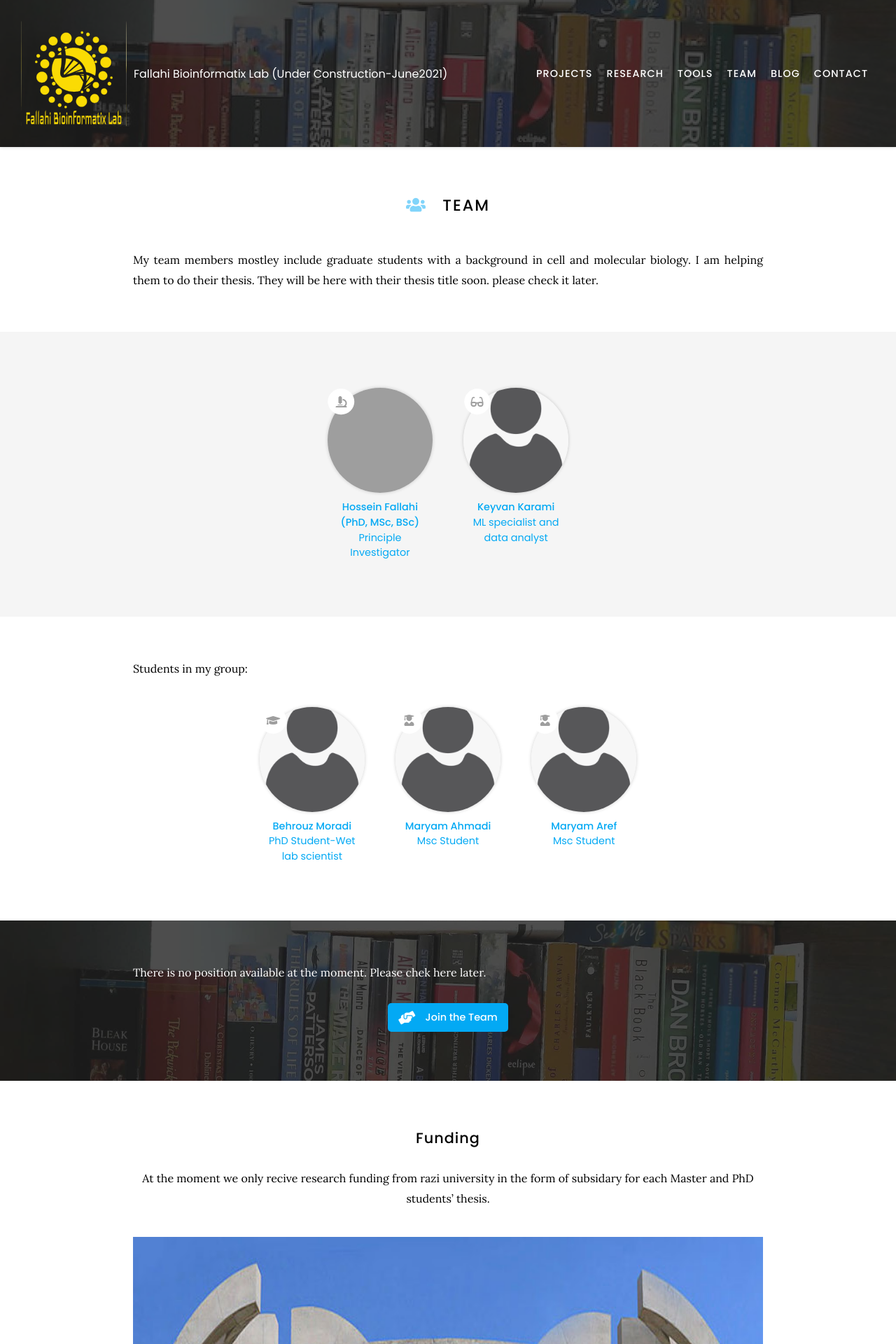
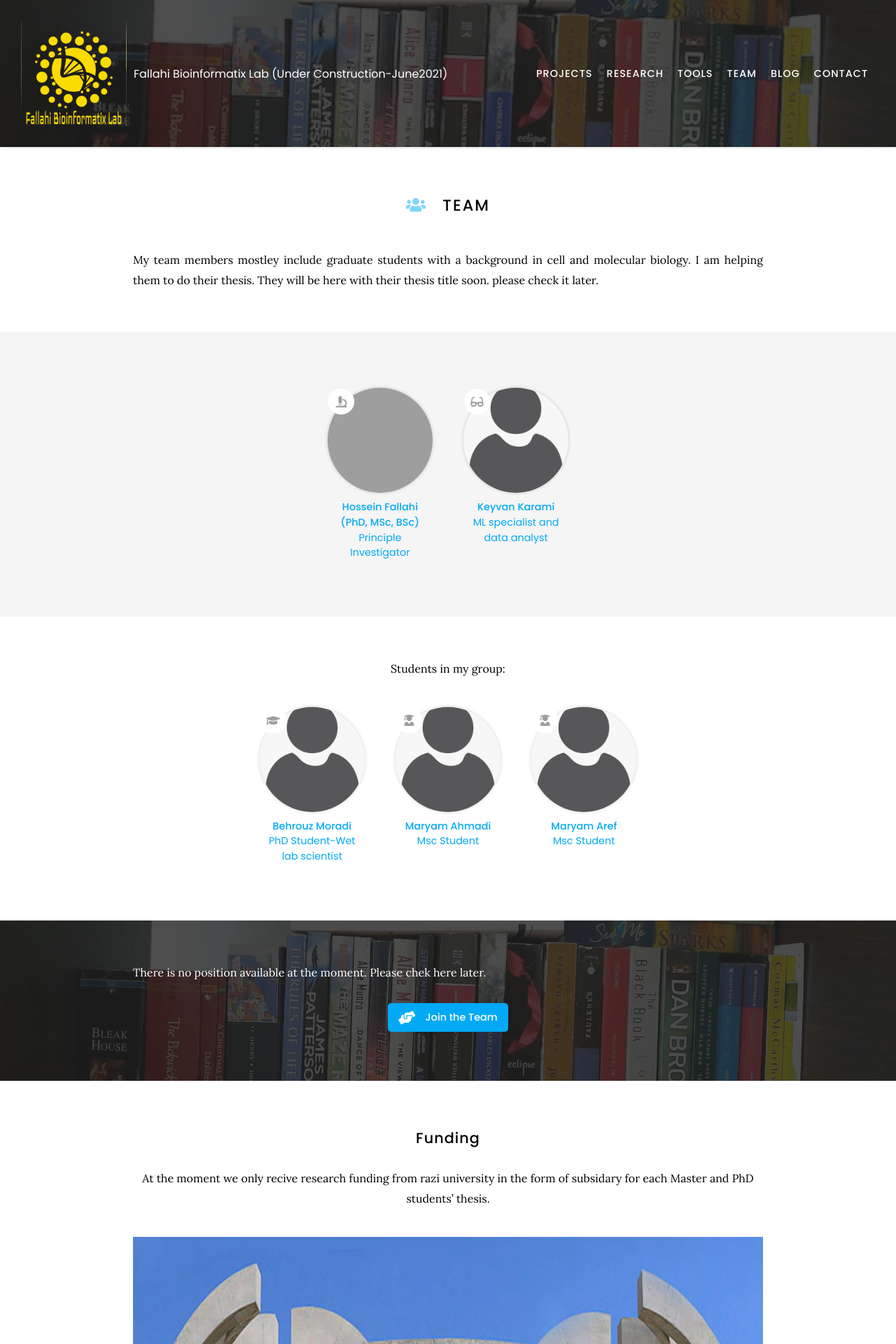
Before and after one commit to Hossein-Fallahi/Fallahi-Bioinformatics-Lab, a Jekyll site: the page built from team/index.md, in a window 1280 px wide. Shown: the top 1920 px of the page at 70% size. Built offline with Jekyll 4.4.1, drawn with Linux system fonts in a browser that asks for light colours; nearby versions of some CDN libraries; grey boxes are pictures that could not be loaded.

```diff
--- a/team/index.md
+++ b/team/index.md
@@ -26,8 +26,8 @@ please check it later.
   filters="role: postdoc"
 %}
 {% include section.html %}
+Students in my group:
 {:.center}
-Students in my group:
 
 {%
   include list.html
```
